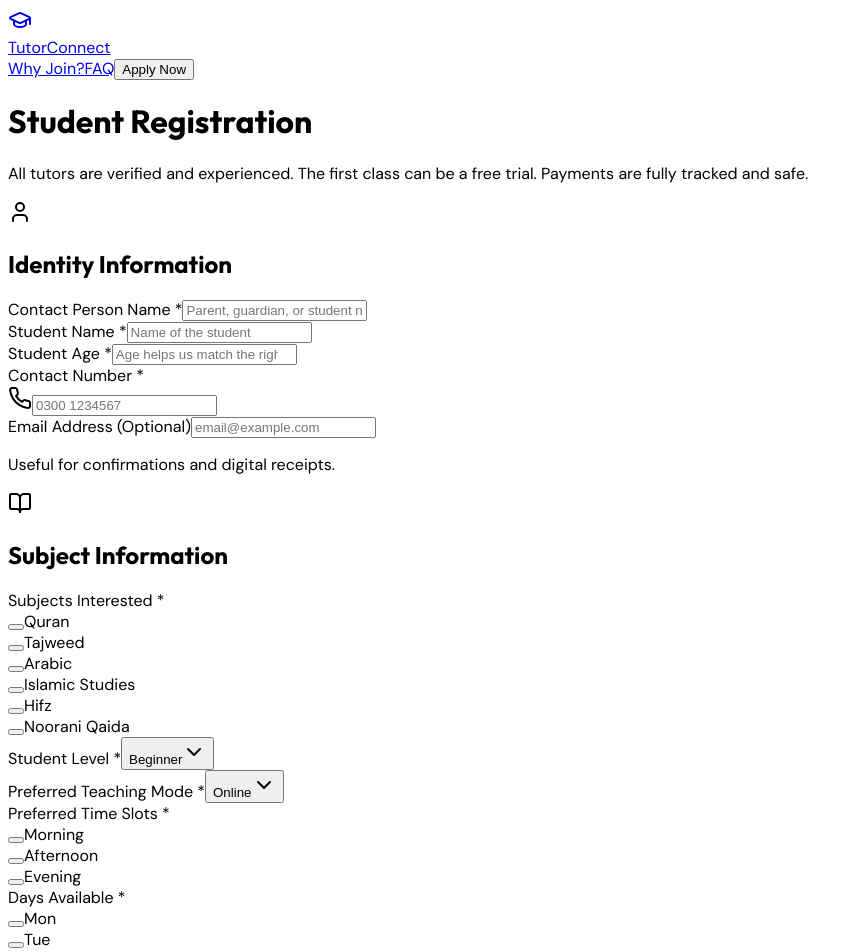
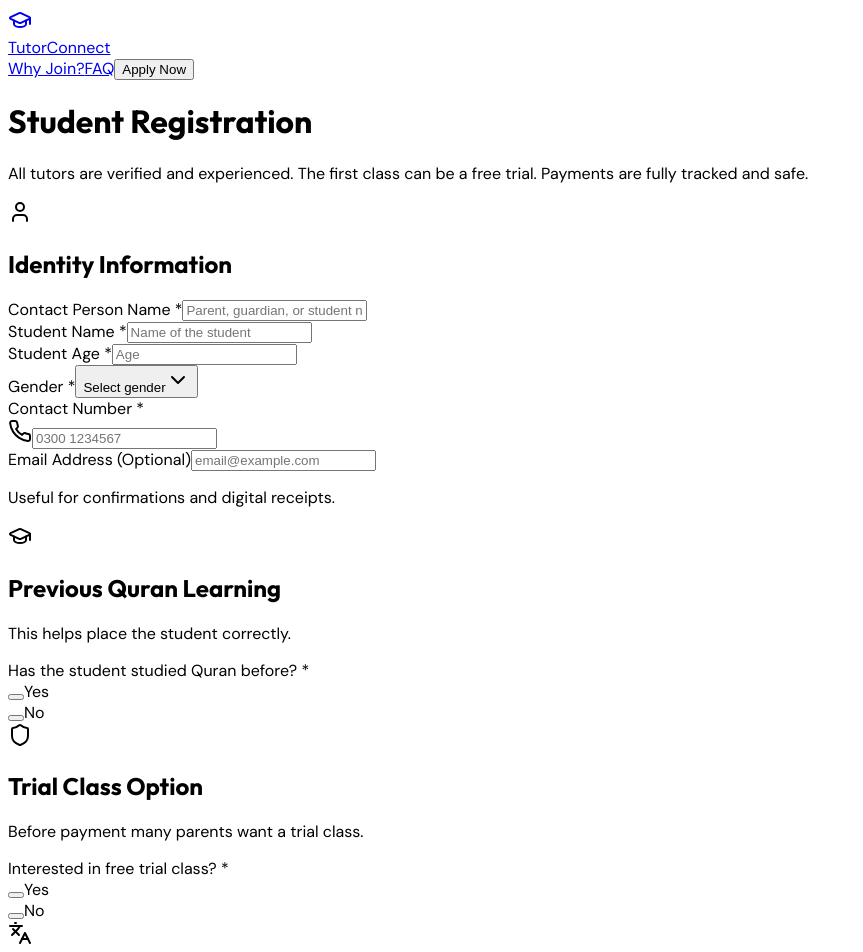
Before and after one commit to mehmoodyahya74/parents-application, a React (Vite) app in the folder client/: page /apply in a window 1280 px wide. Shown: the top 952 px of the page, without its empty margins (0-863 px from the left). Built offline with nearby package versions, Linux system fonts and the light colour scheme; a web font is replaced by a local one.

Commit message:
Add gender and language preference fields to Apply

```diff
--- a/client/src/pages/Apply.tsx
+++ b/client/src/pages/Apply.tsx
@@ -10,8 +10,9 @@ import { Input } from "@/components/ui/input";
 import { Textarea } from "@/components/ui/textarea";
 import { Select, SelectContent, SelectItem, SelectTrigger, SelectValue } from "@/components/ui/select";
 import { Checkbox } from "@/components/ui/checkbox";
+import { RadioGroup, RadioGroupItem } from "@/components/ui/radio-group";
 import { Button } from "@/components/ui/button";
-import { Loader2, User, MapPin, BookOpen, Phone, Shield, CreditCard } from "lucide-react";
+import { Loader2, User, MapPin, BookOpen, Phone, Shield, CreditCard, Languages, GraduationCap } from "lucide-react";
 import { motion } from "framer-motion";
 
 const SUBJECTS_LIST = [
@@ -28,6 +29,8 @@ const WEEKDAYS = [
 ];
 
 const TIME_SLOTS = ["Morning", "Afternoon", "Evening"];
+
+const LANGUAGES = ["Urdu", "English", "Arabic", "Both Urdu & English"];
 
 export default function Apply() {
   const [, setLocation] = useLocation();
@@ -56,6 +59,10 @@ export default function Apply() {
       confirmationAccuracy: false,
       referralSource: "",
       studentAdditionalNotes: "",
+      gender: "",
+      previousQuranLearning: "",
+      interestedInTrial: "",
+      preferredLanguage: "",
     },
   });
 
@@ -131,7 +138,7 @@ export default function Apply() {
                       />
                     </div>
 
-                    <div className="grid md:grid-cols-2 gap-6">
+                    <div className="grid md:grid-cols-3 gap-6">
                       <FormField
                         control={form.control}
                         name="studentAge"
@@ -143,12 +150,35 @@ export default function Apply() {
                             <FormControl>
                               <Input
                                 type="number"
-                                placeholder="Age helps us match the right tutor"
+                                placeholder="Age"
                                 className="h-12 rounded-xl"
                                 {...field}
                                 onChange={(e) => field.onChange(e.target.value ? parseInt(e.target.value) : undefined)}
                               />
                             </FormControl>
+                            <FormMessage />
+                          </FormItem>
+                        )}
+                      />
+
+                      <FormField
+                        control={form.control}
+                        name="gender"
+                        render={({ field }) => (
+                          <FormItem>
+                            <FormLabel className="text-slate-700 font-semibold">Gender <span className="text-red-500">*</span></FormLabel>
+                            <Select onValueChange={field.onChange} defaultValue={field.value}>
+                              <FormControl>
+                                <SelectTrigger className="h-12 rounded-xl">
+                                  <SelectValue placeholder="Select gender" />
+                                </SelectTrigger>
+                              </FormControl>
+                              <SelectContent className="bg-white">
+                                <SelectItem value="Male">Male</SelectItem>
+                                <SelectItem value="Female">Female</SelectItem>
+                                <SelectItem value="Other">Other</SelectItem>
+                              </SelectContent>
+                            </Select>
                             <FormMessage />
                           </FormItem>
                         )}
@@ -188,7 +218,130 @@ export default function Apply() {
                     />
                   </section>
 
-                  {/* Section 2: Class / Subject Information */}
+                  {/* Section 2: Previous Quran Learning */}
+                  <section className="space-y-6">
+                    <div className="flex items-center gap-3 pb-4 border-b">
+                      <div className="bg-emerald-50 p-2 rounded-lg text-emerald-600">
+                        <GraduationCap className="w-6 h-6" />
+                      </div>
+                      <h2 className="text-2xl font-bold text-slate-800"> Previous Quran Learning</h2>
+                    </div>
+
+                    <p className="text-slate-600 mb-4">This helps place the student correctly.</p>
+
+                    <FormField
+                      control={form.control}
+                      name="previousQuranLearning"
+                      render={({ field }) => (
+                        <FormItem className="space-y-3">
+                          <FormLabel className="text-slate-700 font-semibold">Has the student studied Quran before? <span className="text-red-500">*</span></FormLabel>
+                          <FormControl>
+                            <RadioGroup
+                              onValueChange={field.onChange}
+                              defaultValue={field.value}
+                              className="flex flex-row gap-6"
+                            >
+                              <FormItem className="flex items-center space-x-2 space-y-0">
+                                <FormControl>
+                                  <RadioGroupItem value="Yes" />
+                                </FormControl>
+                                <FormLabel className="font-normal cursor-pointer">Yes</FormLabel>
+                              </FormItem>
+                              <FormItem className="flex items-center space-x-2 space-y-0">
+                                <FormControl>
+                                  <RadioGroupItem value="No" />
+                                </FormControl>
+                                <FormLabel className="font-normal cursor-pointer">No</FormLabel>
+                              </FormItem>
+                            </RadioGroup>
+                          </FormControl>
+                          <FormMessage />
+                        </FormItem>
+                      )}
+                    />
+                  </section>
+
+                  {/* Section 3: Trial Class Option */}
+                  <section className="space-y-6">
+                    <div className="flex items-center gap-3 pb-4 border-b">
+                      <div className="bg-orange-50 p-2 rounded-lg text-orange-600">
+                        <Shield className="w-6 h-6" />
+                      </div>
+                      <h2 className="text-2xl font-bold text-slate-800"> Trial Class Option</h2>
+                    </div>
+
+                    <p className="text-slate-600 mb-4">Before payment many parents want a trial class.</p>
+
+                    <FormField
+                      control={form.control}
+                      name="interestedInTrial"
+                      render={({ field }) => (
+                        <FormItem className="space-y-3">
+                          <FormLabel className="text-slate-700 font-semibold">Interested in free trial class? <span className="text-red-500">*</span></FormLabel>
+                          <FormControl>
+                            <RadioGroup
+                              onValueChange={field.onChange}
+                              defaultValue={field.value}
+                              className="flex flex-row gap-6"
+                            >
+                              <FormItem className="flex items-center space-x-2 space-y-0">
+                                <FormControl>
+                                  <RadioGroupItem value="Yes" />
+                                </FormControl>
+                                <FormLabel className="font-normal cursor-pointer">Yes</FormLabel>
+                              </FormItem>
+                              <FormItem className="flex items-center space-x-2 space-y-0">
+                                <FormControl>
+                                  <RadioGroupItem value="No" />
+                                </FormControl>
+                                <FormLabel className="font-normal cursor-pointer">No</FormLabel>
+                              </FormItem>
+                            </RadioGroup>
+                          </FormControl>
+                          <FormMessage />
+                        </FormItem>
+                      )}
+                    />
+                  </section>
+
+                  {/* Section 4: Language Preference */}
+                  <section className="space-y-6">
+                    <div className="flex items-center gap-3 pb-4 border-b">
+                      <div className="bg-purple-50 p-2 rounded-lg text-purple-600">
+                        <Languages className="w-6 h-6" />
+                      </div>
+                      <h2 className="text-2xl font-bold text-slate-800"> Language Preference</h2>
+                    </div>
+
+                    <p className="text-slate-600 mb-4">Some students need Urdu / English / Arabic explanation.</p>
+
+                    <FormField
+                      control={form.control}
+                      name="preferredLanguage"
+                      render={({ field }) => (
+                        <FormItem>
+                          <FormLabel className="text-slate-700 font-semibold">Preferred teaching language <span className="text-red-500">*</span></FormLabel>
+                          <Select onValueChange={field.onChange} defaultValue={field.value}>
+                            <FormControl>
+                              <SelectTrigger className="h-12 rounded-xl">
+                                <SelectValue placeholder="Select language" />
+                              </SelectTrigger>
+                            </FormControl>
+                            <SelectContent className="bg-white">
+                              {LANGUAGES.map((language) => (
+                                <SelectItem key={language} value={language}>
+                                  {language}
+                                </SelectItem>
+                              ))}
+                            </SelectContent>
+                          </Select>
+                          <FormMessage />
+                        </FormItem>
+                      )}
+                    />
+                  </section>
+
+                  {/* Section 5: Class / Subject Information */}
                   <section className="space-y-6">
                     <div className="flex items-center gap-3 pb-4 border-b">
                       <div className="bg-green-50 p-2 rounded-lg text-green-600">
@@ -380,7 +533,7 @@ export default function Apply() {
                     />
                   </section>
 
-                  {/* Section 3: Location / Offline Info */}
+                  {/* Section 6: Location / Offline Info */}
                   {teachingMode !== "Online" && (
                     <section className="space-y-6">
                       <div className="flex items-center gap-3 pb-4 border-b">
@@ -422,7 +575,7 @@ export default function Apply() {
                     </section>
                   )}
 
-                  {/* Section 4: Payment / Package Information */}
+                  {/* Section 7: Payment / Package Information */}
                   <section className="space-y-6">
                     <div className="flex items-center gap-3 pb-4 border-b">
                       <div className="bg-yellow-50 p-2 rounded-lg text-yellow-600">
@@ -456,7 +609,7 @@ export default function Apply() {
                     </div>
                   </section>
 
-                  {/* Section 5: Confirmation */}
+                  {/* Section 8: Confirmation */}
                   <section className="space-y-6">
                     <div className="flex items-center gap-3 pb-4 border-b">
                       <div className="bg-red-50 p-2 rounded-lg text-red-600">
```
